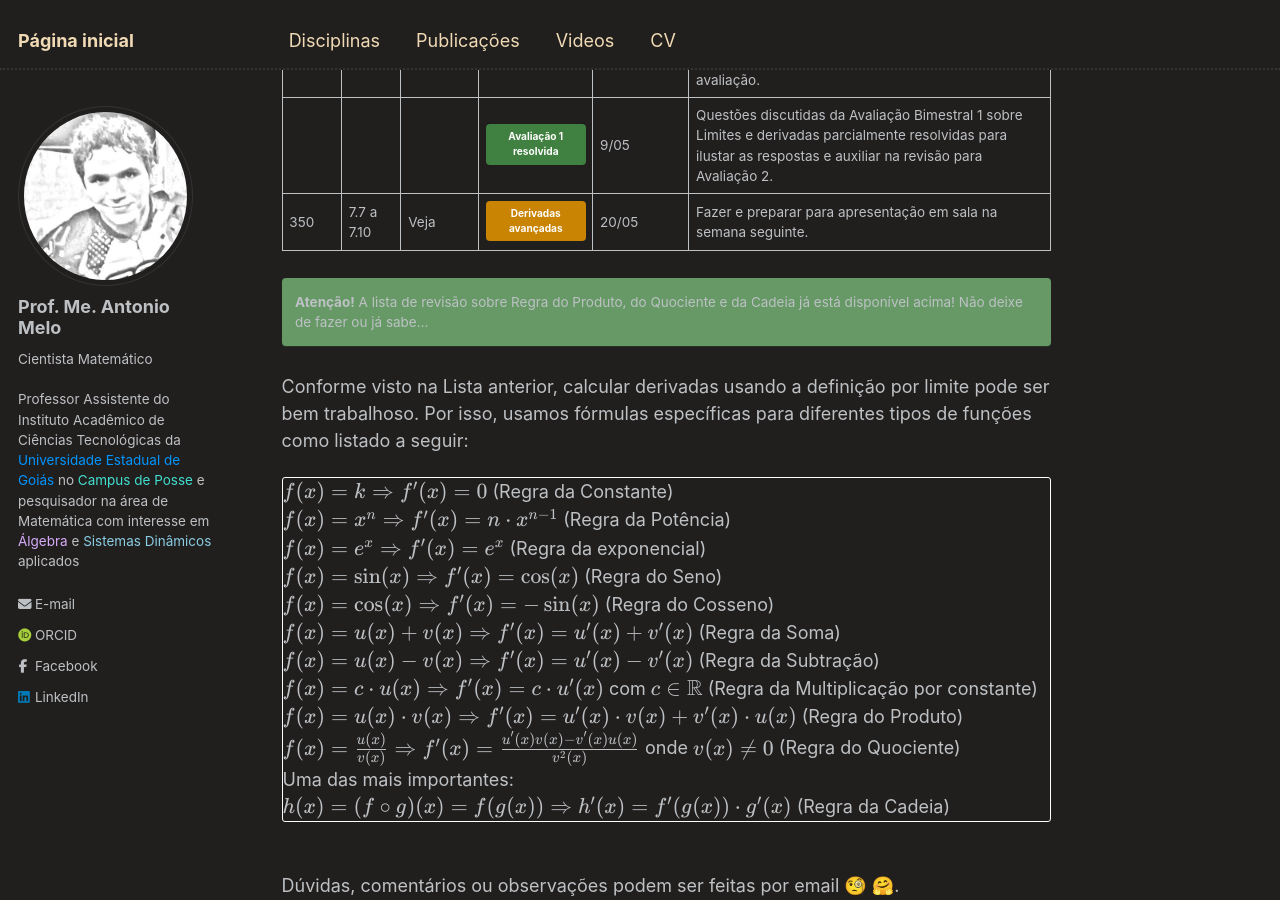
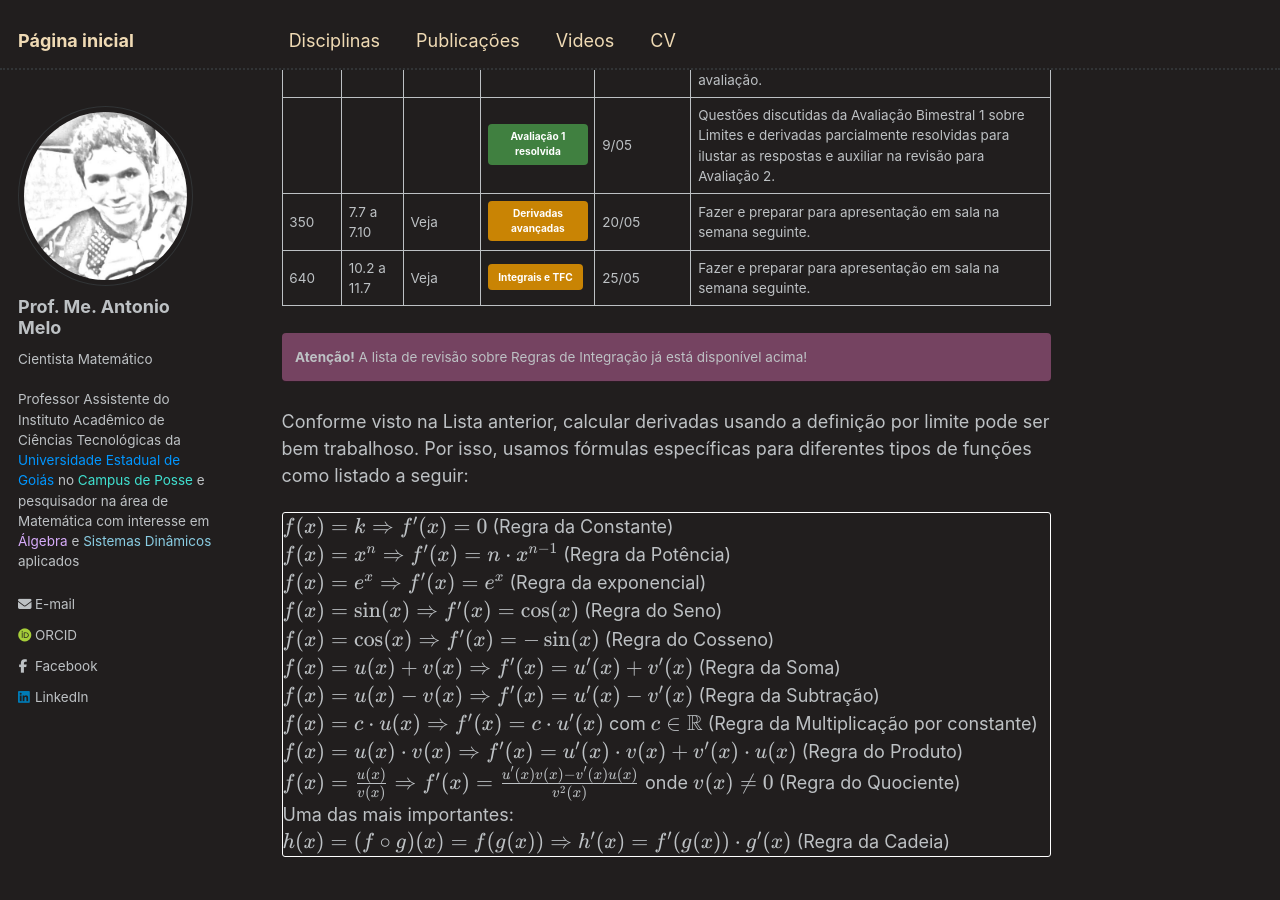
Before and after one commit to antmelo/antmelo.github.io, a Jekyll site: the page built from _teaching/2025-1-calculo.md, in a window 1280 px wide and 900 px high, scrolled down 1902 px. Built offline with Jekyll 4.4.1, drawn with Linux system fonts in a browser that asks for light colours; some web fonts are replaced.

Commit message:
Update 2025-1-calculo.md

```diff
--- a/_teaching/2025-1-calculo.md
+++ b/_teaching/2025-1-calculo.md
@@ -53,12 +53,13 @@ Referência complementar para a segunda parte: [Livro Cálculo](https://antmelo.
 |   |   |    | [Simulado resolvido](https://antmelo.github.io/files/Cal-Q1.pdf){: .btn .btn--success}   | 17/04   | Questões do Simulado sobre Limites e derivadas parcialmente resolvidas para ilustar as respostas a serem trabalhadas e auxiliar na revisão para avaliação.   |
 |   |   |    | [Avaliação 1 resolvida](https://antmelo.github.io/files/ZZA_Cal-P1solved.pdf){: .btn .btn--success}   | 9/05   | Questões discutidas da Avaliação Bimestral 1 sobre Limites e derivadas parcialmente resolvidas para ilustar as respostas e auxiliar na revisão para Avaliação 2.   |
 | 350 | 7.7 a 7.10  |  Veja  | [Derivadas avançadas](https://antmelo.github.io/files/ZZA-CAL1-L4.pdf){: .btn}   | 20/05   | Fazer e preparar para apresentação em sala na semana seguinte.   |
+| 640 | 10.2 a 11.7  |  Veja  | [Integrais e TFC](https://antmelo.github.io/files/ZZA-CAL1-L5.pdf){: .btn}   | 25/05   | Fazer e preparar para apresentação em sala na semana seguinte.   |
 
 [](**Atenção!** Na Quinta-feira dia 27/03, NÃO teremos aula presencial de Cálculo. Este dia ficará como Estudo Dirigido para trabalhar as duas listas já anexadas acima.
 {: .notice} )
 
-**Atenção!** A lista de revisão sobre Regra do Produto, do Quociente e da Cadeia já está disponível acima! Não deixe de fazer ou já sabe...
-{: .notice .notice--success}
+**Atenção!** A lista de revisão sobre Regras de Integração já está disponível acima!
+{: .notice}
 
 Conforme visto na Lista anterior, calcular derivadas usando a definição por limite pode ser bem trabalhoso. Por isso, usamos fórmulas específicas para diferentes tipos de funções como listado a seguir:
 
```
